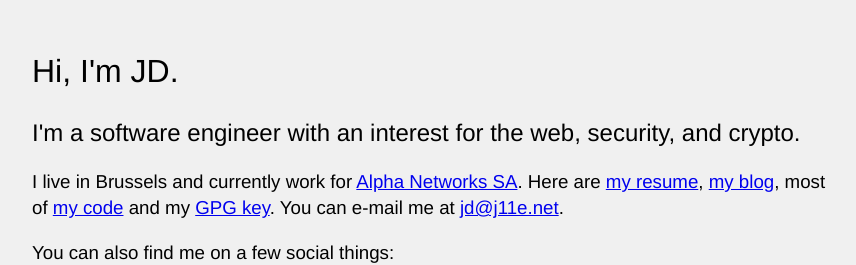
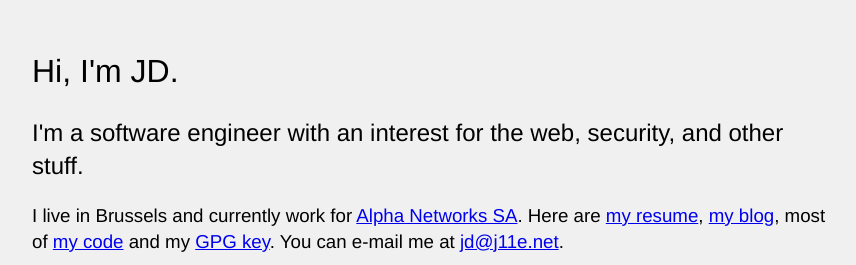
Before and after one commit to j11e/j11e.net, a plain HTML site: page index.html in a window 1280 px wide. Shown: the top 265 px of the page, without its empty margins (208-1064 px from the left). Drawn offline with Linux system fonts and the light colour scheme.

Commit message:
i liek containerz

```diff
--- a/index.html
+++ b/index.html
@@ -6,7 +6,7 @@
         <meta name="robots" content="noindex, nofollow">
         <meta name="author" content="JD">
         <meta name="description" content="j11e.net">
-        <meta name="keywords" content="anonymity,blog,code,cryptography,cv,feminism,linux,privacy,security,travel,web">
+        <meta name="keywords" content="anonymity,blog,code,containers,cryptography,cv,docker,feminism,games,go,linux,privacy,python,sarcasm,security,stuff,travel,web">
 
         <title></title>
         <style type="text/css">
@@ -68,7 +68,7 @@
         <div class="container">
             <header>
                 <h1>Hi, I'm JD.</h1>
-                <h2>I'm a software engineer with an interest for the web<!-- but not the design part, clearly -->, security, and crypto.<!-- and more, as you can see in the keywords --></h2>
+                <h2>I'm a software engineer with an interest for the web<!-- but not the design part, clearly -->, security, and other stuff.<!-- as you can see in the keywords --></h2>
 
             </header>
 
```
